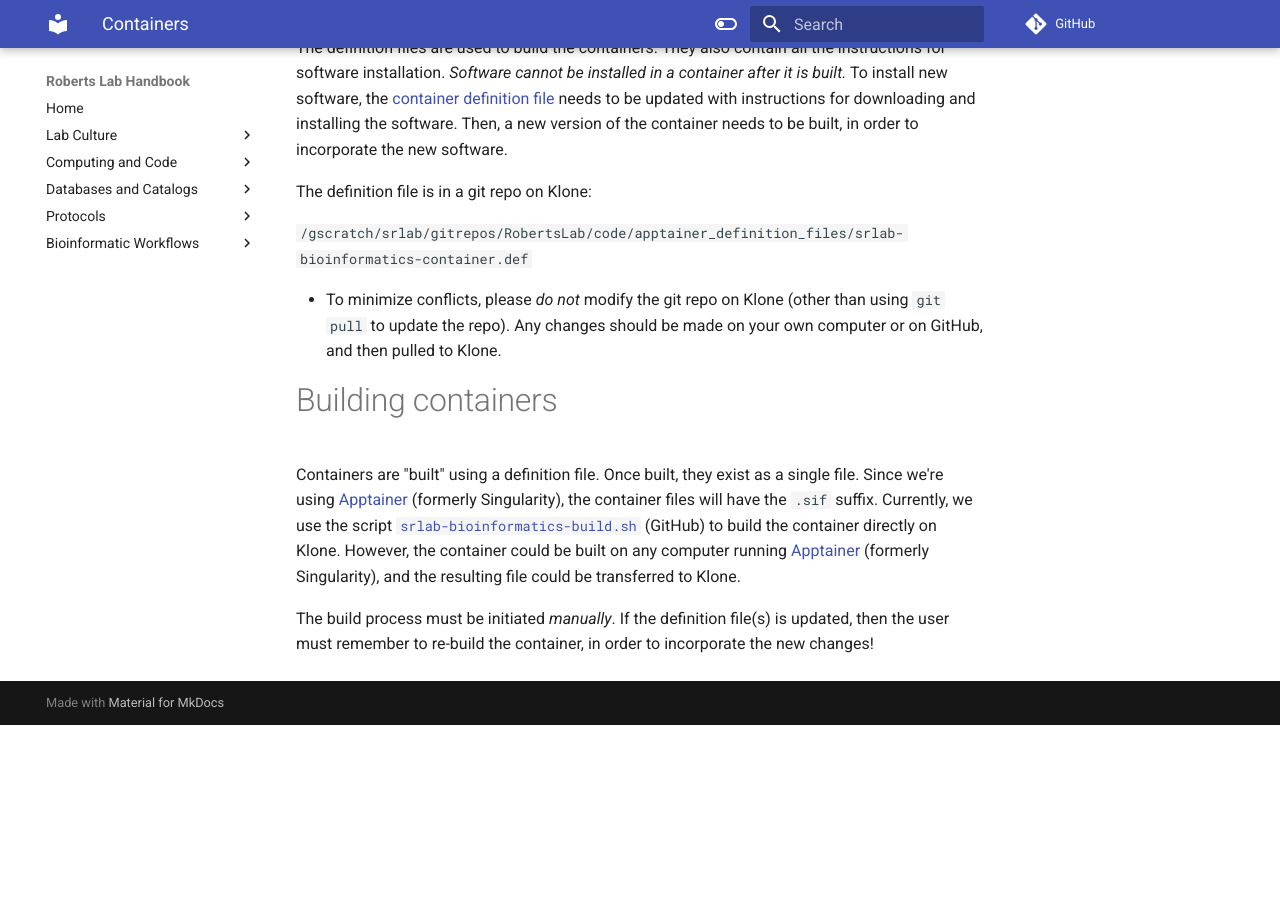
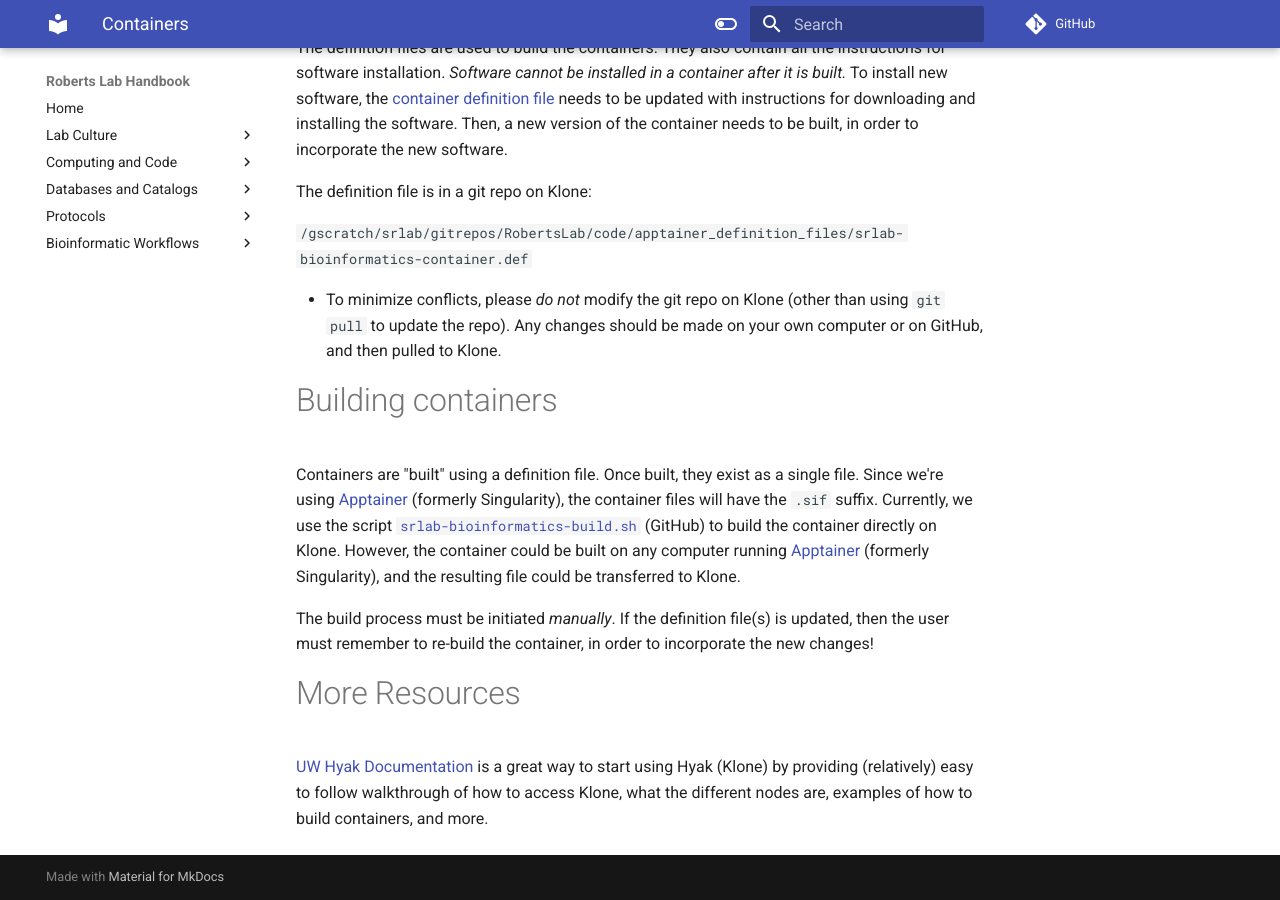
Before and after one commit to RobertsLab/resources, an MkDocs documentation site: the page built from docs/klone_Installing-Programs.md, in a window 1280 px wide and 900 px high, scrolled down 521 px. Built offline with MkDocs 1.6.1 and Material for MkDocs 9.7.7, drawn with Linux system fonts in a browser that asks for light colours; comment, search, counter and statistics services are not loaded; before the commit the page ends 1246 px from its top, so only the background shows below that.

Commit message:
add link to UW Hyak docs to klone_Installing-Programs.md

```diff
--- a/docs/klone_Installing-Programs.md
+++ b/docs/klone_Installing-Programs.md
@@ -23,3 +23,7 @@ The definition file is in a git repo on Klone:
 Containers are "built" using a definition file. Once built, they exist as a single file. Since we're using [Apptainer](https://apptainer.org/docs/user/main/introduction.html) (formerly Singularity), the container files will have the `.sif` suffix. Currently, we use the script [`srlab-bioinformatics-build.sh`](https://github.com/RobertsLab/code/blob/master/apptainer_definition_files/srlab-bioinformatics-build.sh) (GitHub) to build the container directly on Klone. However, the container could be built on any computer running [Apptainer](https://apptainer.org/docs/user/main/introduction.html) (formerly Singularity), and the resulting file could be transferred to Klone.
 
 The build process must be initiated _manually_. If the definition file(s) is updated, then the user must remember to re-build the container, in order to incorporate the new changes!
+
+# More Resources
+
+[UW Hyak Documentation](https://hyak.uw.edu/docs) is a great way to start using Hyak (Klone) by providing (relatively) easy to follow walkthrough of how to access Klone, what the different nodes are, examples of how to build containers, and more.
```
